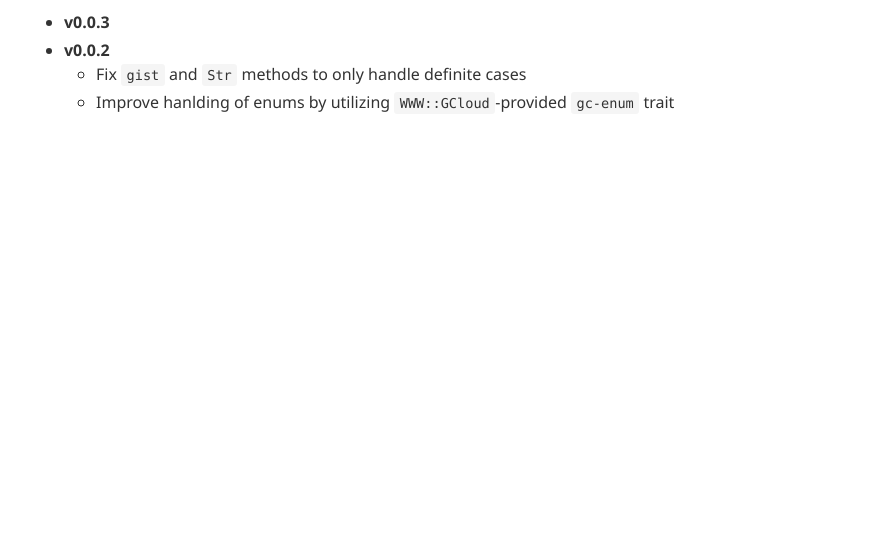
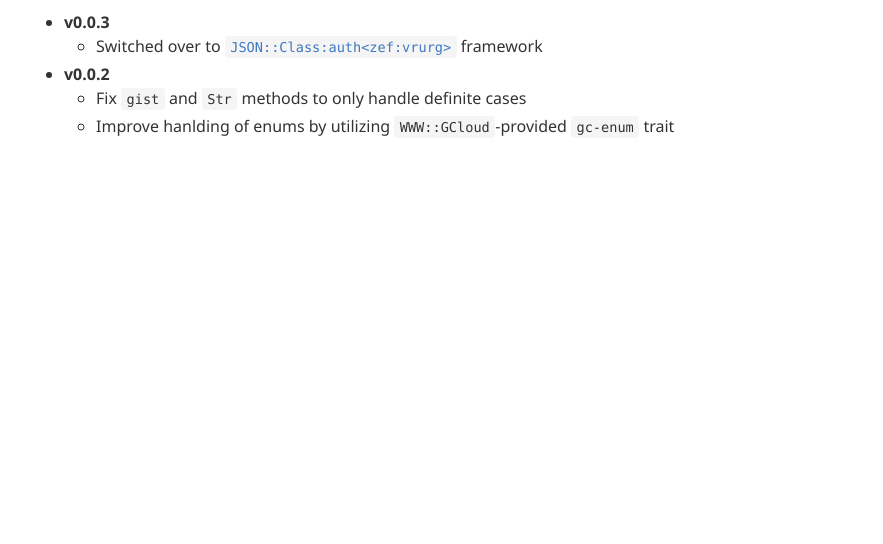
Before and after one commit to vrurg/raku-WWW-GCloud-API-Vision, a plain HTML site: page ChangeLog.html in a window 1280 px wide. Shown: the part 256-800 px from the top of the page, without its empty margins (198-1081 px from the left). Drawn offline with Linux system fonts and the light colour scheme.

Commit message:
Minor: documentation update

```diff
--- a/ChangeLog.html
+++ b/ChangeLog.html
@@ -387,6 +387,9 @@ li > .pod-block-code { margin-top: 16px; }
     <div class="pod-body">
     <h1 id="CHANGELOG"><a class="u" href="#___top" title="go to top of document">CHANGELOG</a></h1>
 <ul><li><p><strong>v0.0.3</strong></p>
+<ul><li><p>Switched over to <a href="https://raku.land/zef:vrurg/JSON::Class"><code>JSON::Class:auth&lt;zef:vrurg&gt;</code></a> framework</p>
+</li>
+</ul>
 </li>
 <li><p><strong>v0.0.2</strong></p>
 <ul><li><p>Fix <code>gist</code> and <code>Str</code> methods to only handle definite cases</p>
```
Also changed, not shown: 2 other files.
